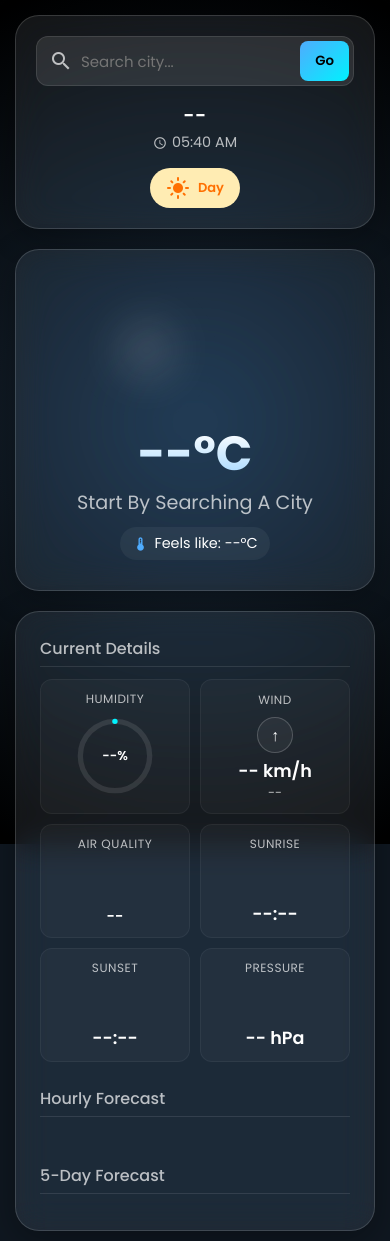
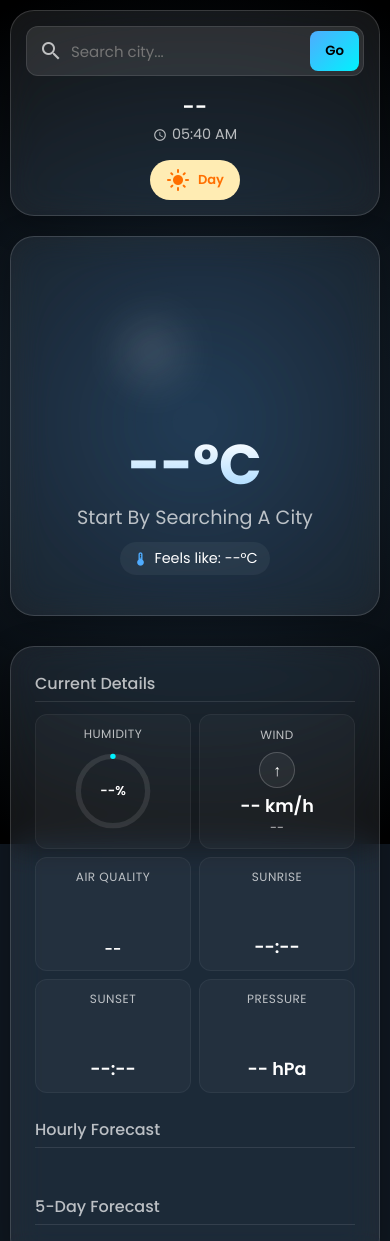
Before and after one commit to MevinuMethdam/weather-app1.0, a plain HTML site: page index.html in a window 390 px wide. Shown: the top 1241 px of the page. Drawn offline with Linux system fonts and the light colour scheme; no server answers.

Commit message:
Initial commit

```diff
--- a/style.css
+++ b/style.css
@@ -43,12 +43,12 @@ body {
     border-radius: var(--radius-lg);
 }
 
+/* --- HEADER STYLES --- */
 .dashboard-header {
     display: flex; justify-content: space-between; align-items: center;
     padding: 16px 24px; margin-bottom: 20px; gap: 15px; flex-wrap: wrap;
 }
 
-/* Header Sections Adjustment */
 .left-row, .right-row { flex: 1; display: flex; }
 .center-row { flex: 2; display: flex; flex-direction: column; align-items: center; text-align: center; }
 .right-row { justify-content: flex-end; }
@@ -64,7 +64,7 @@ body {
 .search-box input {
     background: transparent; border: none; outline: none;
     color: #fff; flex: 1; font-size: 15px; height: 40px;
-    min-width: 0; /* Prevent flex overflow */
+    min-width: 0;
 }
 .glass-btn {
     background: var(--accent-gradient); border: none;
@@ -74,7 +74,7 @@ body {
 }
 .glass-btn:hover { transform: scale(1.05); }
 
-.city-title { font-size: 1.4rem; font-weight: 600; letter-spacing: 0.5px; }
+.city-title { font-size: 1.4rem; font-weight: 600; letter-spacing: 0.5px; word-break: break-word; }
 .time-badge { display: flex; align-items: center; gap: 5px; justify-content: center; color: var(--text-muted); font-size: 0.9rem; margin-top: 2px; }
 .time-badge .material-icons { font-size: 14px; }
 
@@ -86,6 +86,7 @@ body {
 .theme-badge[data-theme="Day"] { background: #ffecb3; color: #ff6f00; }
 .theme-badge[data-theme="Night"] { background: #37474f; color: #eceff1; }
 
+/* --- DASHBOARD GRID (Layout) --- */
 .dashboard-grid {
     display: grid; grid-template-columns: 1fr 1.5fr; gap: 20px;
     align-items: start;
@@ -94,6 +95,7 @@ body {
 .panel { padding: 24px; transition: transform 0.3s ease, opacity 0.4s ease; width: 100%; }
 .panel:hover { transform: translateY(-5px); }
 
+/* --- CURRENT WEATHER PANEL --- */
 .current-weather-panel {
     display: flex; flex-direction: column; align-items: center; justify-content: center;
     min-height: 400px; text-align: center;
@@ -108,7 +110,8 @@ body {
 .feels-chip { display: inline-flex; align-items: center; gap: 6px; background: rgba(255,255,255,0.05); padding: 6px 12px; border-radius: 20px; font-size: 0.9rem; }
 .feels-chip .material-icons { font-size: 16px; color: #4facfe; }
 
-.details-grid { display: grid; grid-template-columns: repeat(auto-fit, minmax(100px, 1fr)); gap: 12px; margin-bottom: 20px; }
+/* --- DETAILS GRID --- */
+.details-grid { display: grid; grid-template-columns: repeat(3, 1fr); gap: 12px; margin-bottom: 20px; }
 .detail-item { background: rgba(255,255,255,0.03); border-radius: 12px; padding: 12px; text-align: center; border: 1px solid rgba(255,255,255,0.05); display: flex; flex-direction: column; align-items: center; justify-content: center; }
 
 .detail-title {
@@ -137,16 +140,21 @@ body {
 .mini-icon .material-icons { font-size: 32px; color: rgba(255,255,255,0.9); }
 
 .mt-4 { margin-top: 1.5rem; }
-
 .section-title { font-size: 1rem; font-weight: 500; color: var(--text-muted); margin-bottom: 12px; border-bottom: 1px solid rgba(255,255,255,0.1); padding-bottom: 5px; }
 
-.hourly-container { overflow-x: auto; padding-bottom: 10px; }
+/* --- HOURLY & FORECAST --- */
+.hourly-container {
+    overflow-x: auto;
+    padding-bottom: 10px;
+    -webkit-overflow-scrolling: touch; /* Smooth scroll on iOS */
+}
 .hourly-items { display: flex; gap: 10px; }
 .hourly-item { min-width: 80px; background: rgba(255,255,255,0.05); padding: 12px; border-radius: 12px; text-align: center; display: flex; flex-direction: column; align-items: center; gap: 8px; }
 
 .forecast-items { display: grid; grid-template-columns: repeat(auto-fit, minmax(80px, 1fr)); gap: 10px; }
 .forecast-item { background: rgba(255,255,255,0.05); padding: 12px; border-radius: 12px; text-align: center; display: flex; flex-direction: column; align-items: center; gap: 5px; }
 
+/* --- TOAST & LOADING --- */
 .toast-box { position: fixed; top: 20px; right: 20px; z-index: 1000; display: flex; flex-direction: column; gap: 10px; }
 .toast {
     background: rgba(23, 23, 23, 0.95); backdrop-filter: blur(10px);
@@ -174,68 +182,75 @@ body {
 @keyframes spin { to { transform: rotate(360deg); } }
 
 /* =========================================
-   MOBILE RESPONSIVE ADJUSTMENTS
+   MOBILE RESPONSIVE LOGIC
    ========================================= */
 
-/* Tablets and Small Laptops (Max 1024px) */
+/* Tablets / Medium Screens (Max 1024px) */
 @media (max-width: 1024px) {
-    .dashboard-grid { grid-template-columns: 1fr; }
-    .current-weather-panel { min-height: auto; padding: 30px; }
+    .dashboard-grid {
+        grid-template-columns: 1fr; /* Stack panels vertically */
+        gap: 30px;
+    }
+    .current-weather-panel {
+        min-height: auto;
+        padding: 40px 20px;
+    }
+    /* Make the forecast/details panel take full width */
+    .panel { width: 100%; }
 }
 
-/* Mobile Devices (Max 768px) */
+/* Mobile Phones (Max 768px) */
 @media (max-width: 768px) {
-    body { padding: 15px; }
+    body { padding: 10px; }
 
+    /* Header Adjustments */
     .dashboard-header {
         flex-direction: column;
         gap: 15px;
         padding: 20px;
+        align-items: stretch;
     }
-
     .left-row, .center-row, .right-row {
         width: 100%;
         justify-content: center;
         align-items: center;
     }
+    .right-row { justify-content: center; }
 
-    .search-box {
-        max-width: 100%; /* Full width search */
+    .search-box { width: 100%; max-width: 100%; }
+    .theme-badge { margin: 0 auto; }
+
+    /* Grid adjustments */
+    .details-grid {
+        grid-template-columns: repeat(2, 1fr); /* 2 columns is better for mobile */
     }
 
-    .details-grid {
-        grid-template-columns: repeat(3, 1fr);
-    }
-
-    .main-temp { font-size: 3.5rem; }
-
-    .theme-badge {
-        margin: 0 auto; /* Center the theme badge */
-    }
+    /* Font size reductions */
+    .main-temp { font-size: 4rem; }
+    .city-title { font-size: 1.5rem; }
 }
 
-/* Small Mobile Devices (Max 480px) */
+/* Small Mobile Screens (Max 480px) */
 @media (max-width: 480px) {
-    .details-grid {
-        grid-template-columns: repeat(2, 1fr); /* 2 columns looks better on small screens */
-        gap: 10px;
-    }
+    .dashboard-header { padding: 15px; }
 
+    /* Further font reductions */
+    .main-temp { font-size: 3.5rem; }
+    .city-title { font-size: 1.3rem; }
+
+    .weather-icon-wrap { width: 150px; height: 150px; }
+
+    /* Stack details even tighter or keep 2 cols */
+    .details-grid { gap: 8px; }
     .detail-item { padding: 10px; }
 
-    .hourly-item { min-width: 70px; font-size: 0.9rem; }
-
-    .city-title { font-size: 1.2rem; }
-
-    .weather-icon-wrap { width: 140px; height: 140px; }
-
-    .main-temp { font-size: 3rem; }
+    /* Forecast items grid */
+    .forecast-items {
+        grid-template-columns: repeat(2, 1fr); /* Ensure 2 cols on very small screens */
+    }
 
     .glass-btn { padding: 0 15px; }
 
-    .toast {
-        width: 90%;
-        right: 5%;
-        min-width: auto;
-    }
+    /* Toast fits screen */
+    .toast { width: 90%; left: 5%; right: 5%; min-width: auto; }
 }
```
